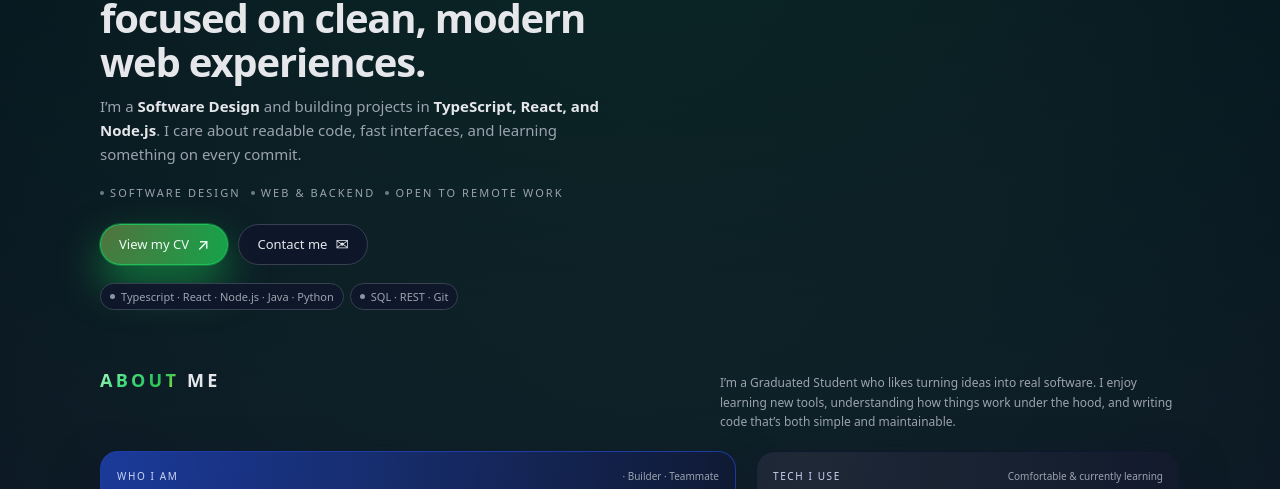
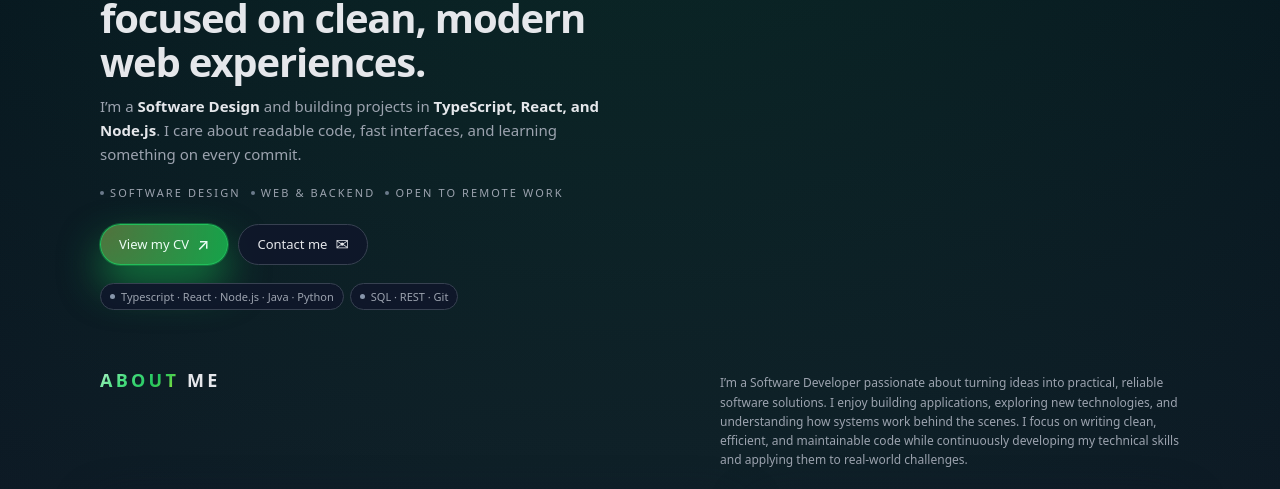
Before and after one commit to Ammar8172/ammar-portfolio, a plain HTML site: page index.html in a window 1280 px wide. Shown: the part 257-746 px from the top of the page. Drawn offline with Linux system fonts and the light colour scheme.

Commit message:
Update details (About me)

```diff
--- a/index.html
+++ b/index.html
@@ -1317,10 +1317,12 @@
       <div class="section-header">
         <h2 class="section-title"><span>About</span> me</h2>
         <p class="section-subtitle">
-          I’m a Graduated Student who likes turning ideas into real software. I enjoy
-          learning new tools, understanding how things work under the hood, and
-          writing code that’s both simple and maintainable.
-        </p>
+  I’m a Software Developer passionate about turning ideas into practical,
+  reliable software solutions. I enjoy building applications, exploring new
+  technologies, and understanding how systems work behind the scenes.
+  I focus on writing clean, efficient, and maintainable code while continuously
+  developing my technical skills and applying them to real-world challenges.
+</p>
       </div>
 
       <div class="about-grid">
```
